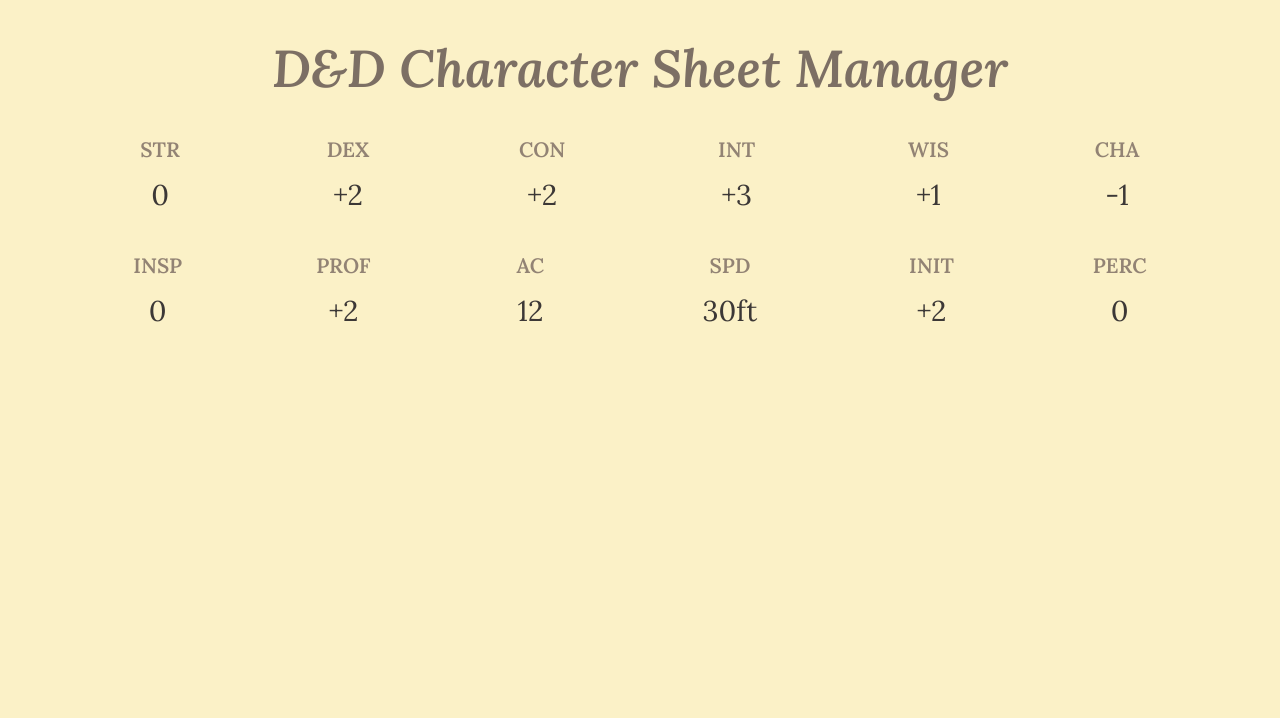
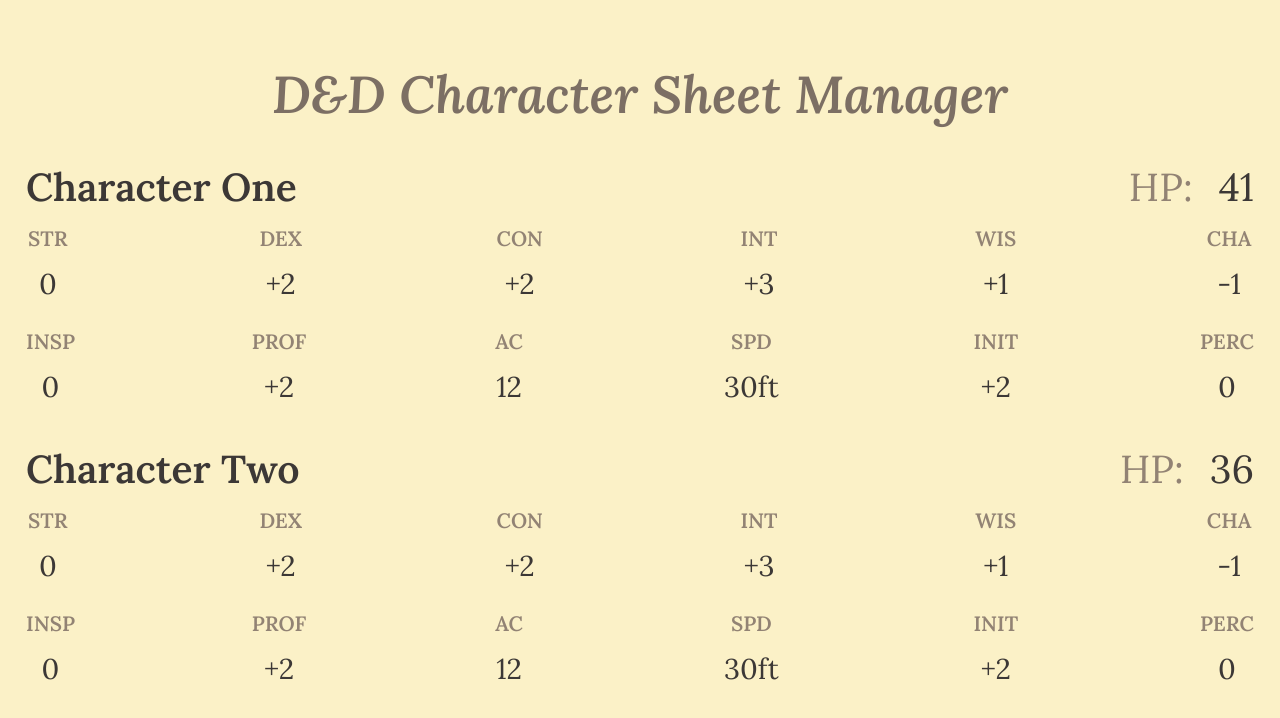
Before and after one commit to zachfedor/dndrm, a React (Create React App) app: page / in a window 1280 px wide. Shown: the top 718 px of the page. Built offline with nearby package versions, Linux system fonts and the light colour scheme; no server answers.

Commit message:
Add CharacterCard component

```diff
--- a/src/App.js
+++ b/src/App.js
@@ -1,24 +1,37 @@
 import React, { useEffect } from 'react';
 
-import StatList from './StatList';
-import Stat from './Stat';
+import CharacterCard from './CharacterCard';
 import './App.css';
 
-const getAbilityModifier = score => Math.floor((score - 10) / 2);
 
 function App() {
   useEffect(() => {
     fetch('/api').then(res => console.log(res));
   });
 
-  const abilities = [
+  const characters = [{
+    name: 'Character One',
+    hp: 41,
+    abilities: [
       { name: 'Strength', score: 10 },
       { name: 'Dexterity', score: 15 },
       { name: 'Constitution', score: 14 },
       { name: 'Intelligence', score: 16 },
       { name: 'Wisdom', score: 12 },
       { name: 'Charisma', score: 8 },
-  ]
+    ],
+  }, {
+    name: 'Character Two',
+    hp: 36,
+    abilities: [
+      { name: 'Strength', score: 10 },
+      { name: 'Dexterity', score: 15 },
+      { name: 'Constitution', score: 14 },
+      { name: 'Intelligence', score: 16 },
+      { name: 'Wisdom', score: 12 },
+      { name: 'Charisma', score: 8 },
+    ],
+  }];
 
   return (
     <div className="App">
@@ -27,25 +40,9 @@
       </header>
 
       <main>
-        <StatList>
-          {abilities.map(({name, score}) => (
-            <Stat
-              key={name}
-              label={name.substr(0,3)}
-              value={getAbilityModifier(score)}
-              sign={true}
-              tooltip={`Ability Score: ${name}`}
-            />
+        {characters.map(character => (
+          <CharacterCard key={character.name} character={character} />
         ))}
-        </StatList>
-        <StatList>
-          <Stat label="Insp" value={0} tooltip="Inspiration Points" />
-          <Stat label="Prof" value={2} sign={true} tooltip="Proficiency Bonus" />
-          <Stat label="AC" value={12} tooltip="Armor Class" />
-          <Stat label="Spd" value={30} unit="ft" tooltip="Base Speed" />
-          <Stat label="Init" value={2} sign={true} tooltip="Initiative Bonus" />
-          <Stat label="Perc" value={0} tooltip="Passive Perception" />
-        </StatList>
       </main>
     </div>
   );
--- /dev/null
+++ b/src/CharacterCard/CharacterCard.css
@@ -0,0 +1,33 @@
+.CharacterCard {
+  margin: 1rem 0 0;
+  padding: 0;
+}
+
+.CharacterCard header {
+  display: flex;
+  justify-content: space-between;
+}
+
+.CharacterCard header h2 {
+  margin: 0;
+  text-align: left;
+}
+
+.CharacterCard header dl {
+  display: flex;
+  margin: 0;
+  font-size: 1.5rem;
+}
+
+.CharacterCard header dl dt {
+  color: var(--gray);
+  text-transform: uppercase;
+}
+
+.CharacterCard header dl dd {
+  margin: 0 0 0 1rem;
+}
+
+.CharacterCard .StatList {
+  margin: 0.5rem 0 0;
+}
--- a/src/StatList.css
+++ b/src/CharacterCard/StatList.css
@@ -1,5 +1,5 @@
 .StatList {
   display: flex;
   flex-direction: row;
-  justify-content: space-evenly;
+  justify-content: space-between;
 }
--- /dev/null
+++ b/src/CharacterCard/index.js
@@ -0,0 +1,46 @@
+import React from 'react';
+
+import StatList from './StatList';
+import Stat from './Stat';
+import './CharacterCard.css';
+
+const getAbilityModifier = score => Math.floor((score - 10) / 2);
+
+
+const CharacterCard = ({ character }) => {
+  return (
+    <article className="CharacterCard">
+      <header>
+        <h2>{character.name}</h2>
+
+        <dl className="hitpoints" title="Current Hit Points">
+          <dt>HP:</dt>
+          <dd>{character.hp}</dd>
+        </dl>
+      </header>
+
+      <StatList>
+        {character.abilities.map(({name, score}) => (
+          <Stat
+            key={name}
+            label={name.substr(0,3)}
+            value={getAbilityModifier(score)}
+            sign={true}
+            tooltip={`Ability Score: ${name}`}
+          />
+        ))}
+      </StatList>
+
+      <StatList>
+        <Stat label="Insp" value={0} tooltip="Inspiration Points" />
+        <Stat label="Prof" value={2} sign={true} tooltip="Proficiency Bonus" />
+        <Stat label="AC" value={12} tooltip="Armor Class" />
+        <Stat label="Spd" value={30} unit="ft" tooltip="Base Speed" />
+        <Stat label="Init" value={2} sign={true} tooltip="Initiative Bonus" />
+        <Stat label="Perc" value={0} tooltip="Passive Perception" />
+      </StatList>
+    </article>
+  );
+};
+
+export default CharacterCard;
--- a/src/index.css
+++ b/src/index.css
@@ -35,6 +35,7 @@
   color: var(--fg);
   font-family: 'Lora', Georgia, serif;
   margin: 0;
+  padding: 1rem;
   -webkit-font-smoothing: antialiased;
   -moz-osx-font-smoothing: grayscale;
 }
```
Also changed, not shown: src/CharacterCard/Stat.css (renamed from src/Stat.css), src/CharacterCard/Stat.js (renamed from src/Stat.js), src/CharacterCard/StatList.js (renamed from src/StatList.js). Lines whose indentation alone changed are shown as unchanged.
